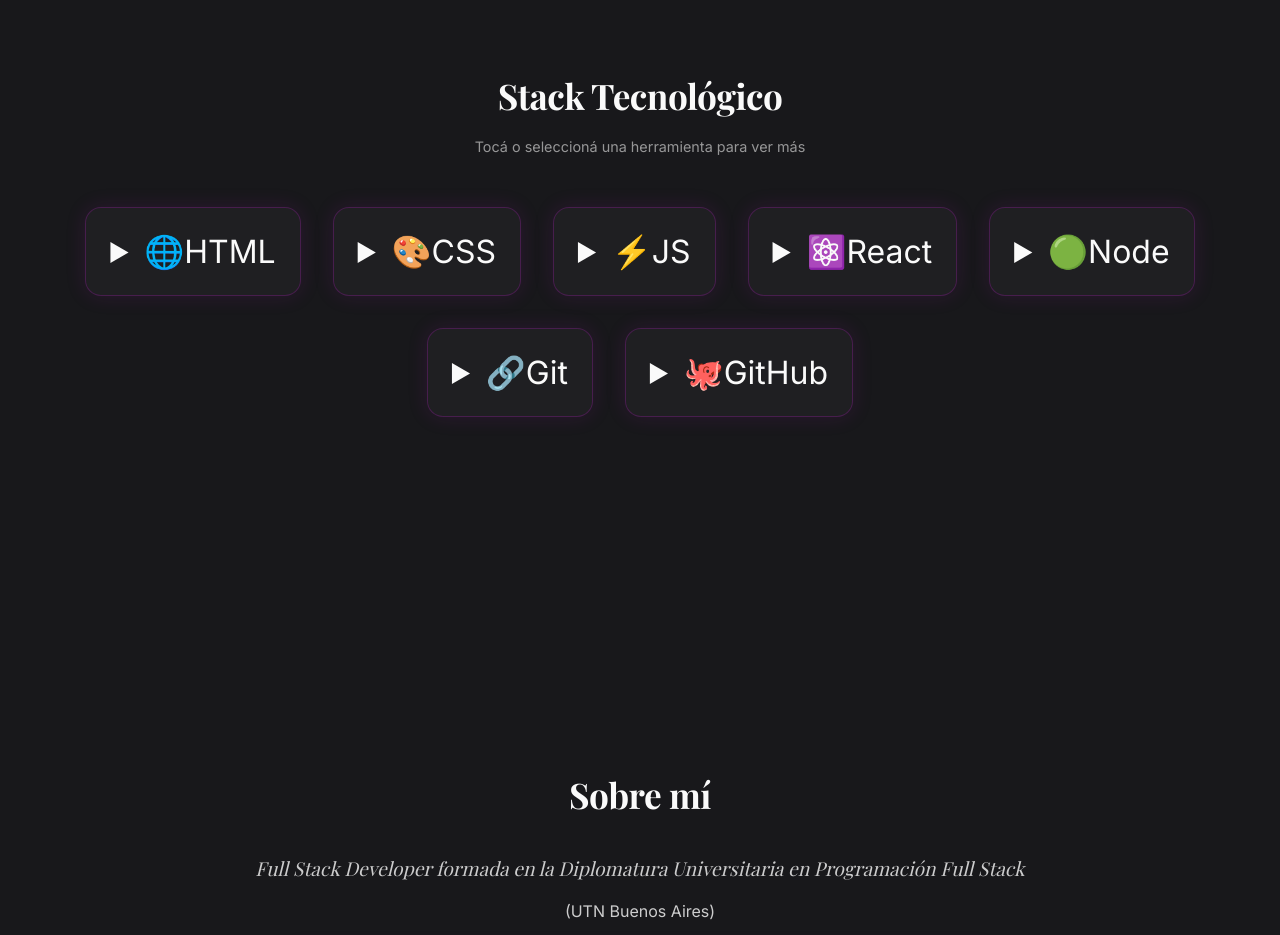
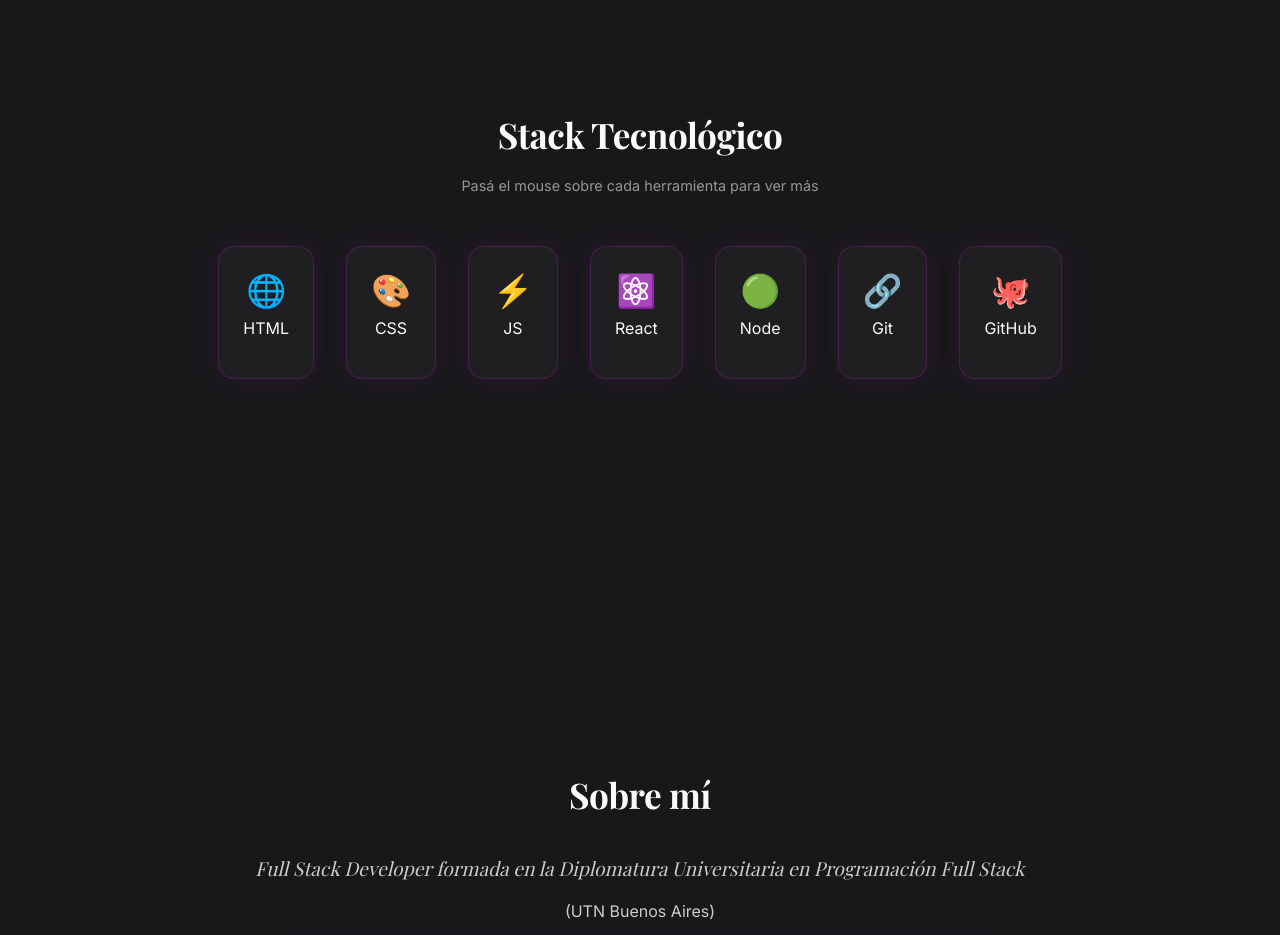
Before and after one commit to rocioayuntamagi/mi-portfolio, a Next.js app: page / in a window 1280 px wide. Shown: the part 980-1915 px from the top of the page. Built offline with nearby package versions, Linux system fonts and the light colour scheme; a web font is replaced by a local one.

Commit message:
fix: revertir cambios en Skills y restaurar diseño original

```diff
--- a/src/app/components/Skills.tsx
+++ b/src/app/components/Skills.tsx
@@ -16,16 +16,17 @@
       }`}
     >
       <h2 className="portfolio-section-title">Stack Tecnológico</h2>
-      <p className="skills-hint">Tocá o seleccioná una herramienta para ver más</p>
+      <p className="skills-hint">Pasá el mouse sobre cada herramienta para ver más</p>
       <div className="portfolio-skills-list">
         {skills.map((skill) => (
-          <details key={skill.name} className="portfolio-skill">
-            <summary>
-              <span aria-hidden="true">{skill.emoji}</span>
-              <span>{skill.name}</span>
-            </summary>
-            <p>{skill.description}</p>
-          </details>
+          <div
+            key={skill.name}
+            className="portfolio-skill"
+            data-description={skill.description}
+          >
+            <span title={skill.name}>{skill.emoji}</span>
+            <p>{skill.name}</p>
+          </div>
         ))}
       </div>
     </section>
```
